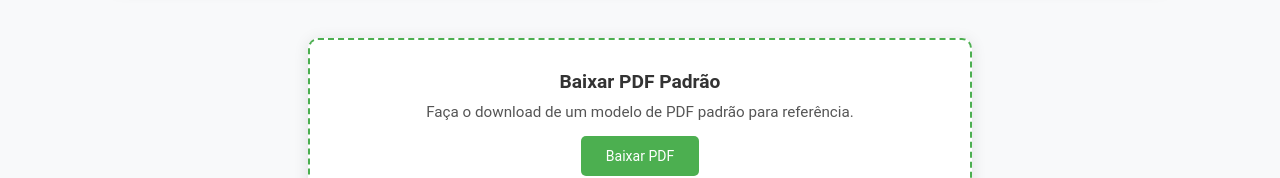
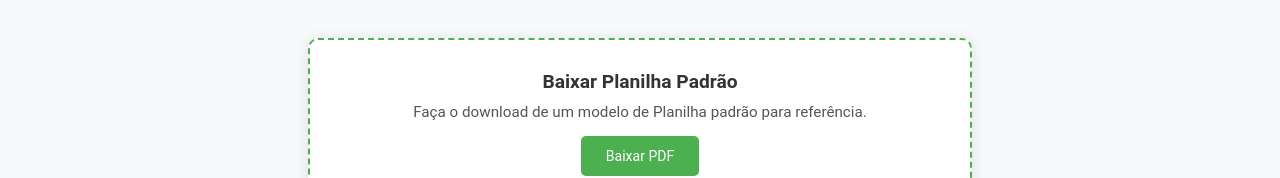
Before and after one commit to Racream1/labcopy, a plain HTML site: page index.html in a window 1280 px wide. Shown: the part 351-529 px from the top of the page. Drawn offline with nearby package versions, Linux system fonts and the light colour scheme.

Commit message:
Update index.html

```diff
--- a/index.html
+++ b/index.html
@@ -258,8 +258,8 @@
         <div id="error"></div>
     </div>
 	<div class="download-box">
-	  <h3>Baixar PDF Padrão</h3>
-	  <p>Faça o download de um modelo de PDF padrão para referência.</p>
+	  <h3>Baixar Planilha Padrão</h3>
+	  <p>Faça o download de um modelo de Planilha padrão para referência.</p>
 	  <a href="https://raw.githubusercontent.com/Racream1/labcopy/refs/heads/main/Excel_Padrao.xlsx"." download="Excel_Padrao.xlsx" class="btn-download">
 		Baixar PDF
 	  </a>
```
